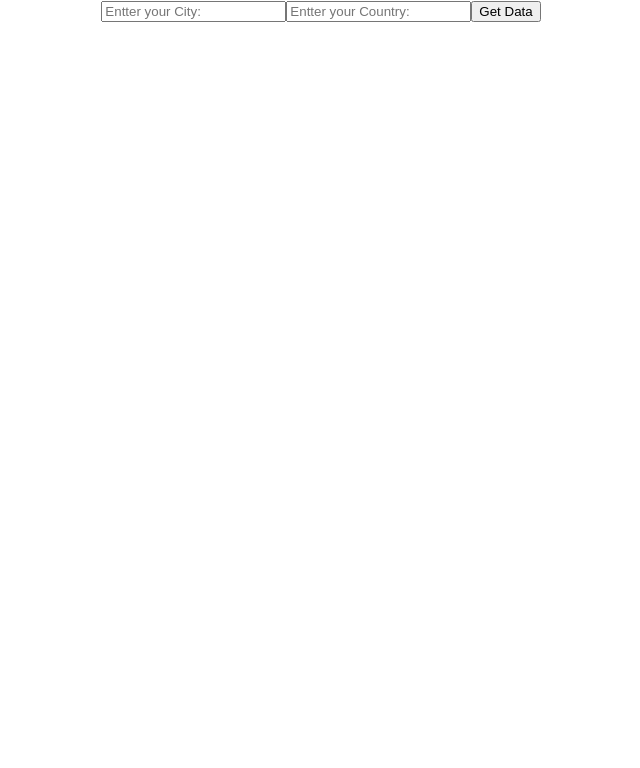
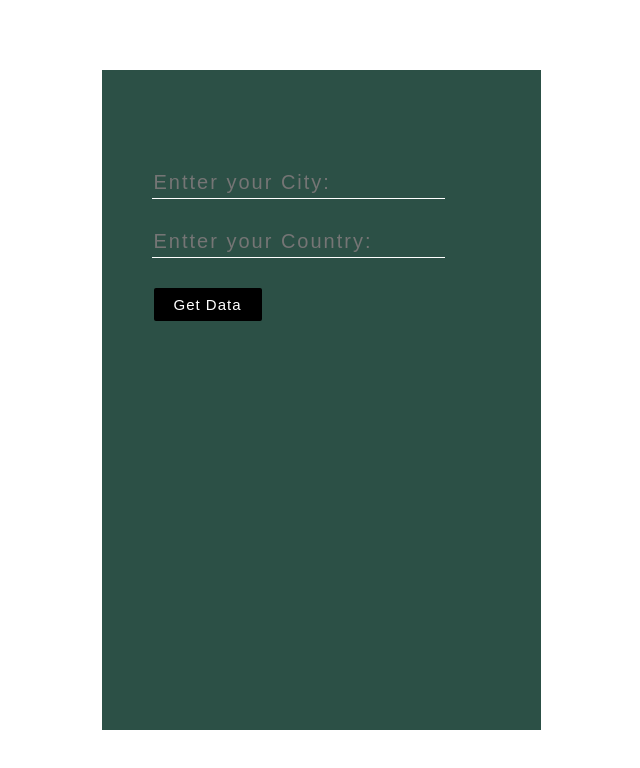
Before and after one commit to mahmoud-swedani/weather-app, a React (Create React App) app: page / in a window 1280 px wide. Shown: the top 768 px of the page, without its empty margins (319-959 px from the left). Built offline with nearby package versions, Linux system fonts and the light colour scheme.

Commit message:
Style App - End Application

```diff
--- a/src/App.css
+++ b/src/App.css
@@ -1,3 +1,15 @@
 .App {
-  text-align: center;
+  background-color: linear-gradiient(#7b7b7b,#5ccab5);
+  height: 100vh;
+  display: flex;
+  flex-direction: column;
+  justify-content: center;
+  align-items: center;
 }
+
+.form-controler{
+  background-color: #2c5046;
+  height: 70vh;
+  padding: 100px 100px 0px 50px;
+  margin: auto;
+}
--- a/src/App.js
+++ b/src/App.js
@@ -46,6 +46,7 @@ export default class App extends Component {
     const { city, country, humidity, temp, description, error } = this.state
     return (
       <div className="App">
+        <div className="form-controler">
         <First getweather={this.getWeather}/>
         <Weather     city={ city }
       country={ country }
@@ -54,6 +55,7 @@ export default class App extends Component {
       description={ description }
       error={ error } />
         </div>
+      </div>
     )
   }
 }
--- a/src/component/first/First.css
+++ b/src/component/first/First.css
@@ -0,0 +1,36 @@
+
+input[type="text"]{
+    background-color: transparent;
+    border: 0;
+    border-bottom: solid 1px #fff ;
+    width: 100%;
+    display: block;
+    padding-bottom: 4px;
+    color: #fff !important;
+    font-weight: lighter;
+    letter-spacing: 2px;
+    margin-bottom: 30px;
+    margin-right: 20px;
+    font-size: 20px;
+    outline: none;
+  }
+
+
+  button{
+    border: 0;
+    padding: 8px 20px;
+    margin: 0 2px;
+    border-radius: 2px;
+    font-weight: lighter;
+    font-size: 15px;
+    letter-spacing: 1px;
+    cursor: pointer;
+    background-color: #000;
+    color: #fff;
+    font-weight: 100;
+
+  }
+
+  button:active{
+    outline: none;
+  }
--- a/src/component/weather/weather.css
+++ b/src/component/weather/weather.css
@@ -0,0 +1,20 @@
+.info{
+    width: 100%;
+    font-size: 20px;
+    font-weight: 200;
+    letter-spacing: 2px;
+
+}
+
+.info-key{
+    color: #fff;
+    border-bottom: solid 2px rgba(255,255,255,0.06);
+    font-weight: 400;
+}
+.info-key:last-child{
+    border: 0;
+}
+.info-value{
+    color: #fff;
+    font-weight: 200;
+}
--- a/src/component/weather/weather.js
+++ b/src/component/weather/weather.js
@@ -4,13 +4,13 @@ import './weather.css';
 export default class weather extends Component {
     render() {
         return (
-            <div>
-                { this.props.city && <p>city: { this.props.city }</p>}
-                { this.props.country && <p>country: { this.props.country }</p>}
-                { this.props.humidity && <p>humidity: { this.props.humidity }</p>}
-                { this.props.temp && <p>temp: { this.props.temp}</p>}
-                { this.props.description && <p>description: { this.props.description }</p>}
-                { this.props.error && <p>error: { this.props.error }</p>}
+            <div className="info">
+                { this.props.city && <p className="info-key">city: <span className="info-value">{ this.props.city }</span> </p>}
+                { this.props.country && <p className="info-key">country: <span className="info-value"> { this.props.country }</span></p>}
+                { this.props.humidity && <p className="info-key">humidity: <span className="info-value">{ this.props.humidity }</span> </p>}
+                { this.props.temp && <p className="info-key">temp: <span className="info-value">{ this.props.temp}</span> </p>}
+                { this.props.description && <p className="info-key">description: <span className="info-value">{ this.props.description }</span> </p>}
+                { this.props.error && <p className="info-key">error: <span className="info-value">{ this.props.error }</span> </p>}
             </div>
         )
     }
```
Lines whose indentation alone changed are shown as unchanged.
